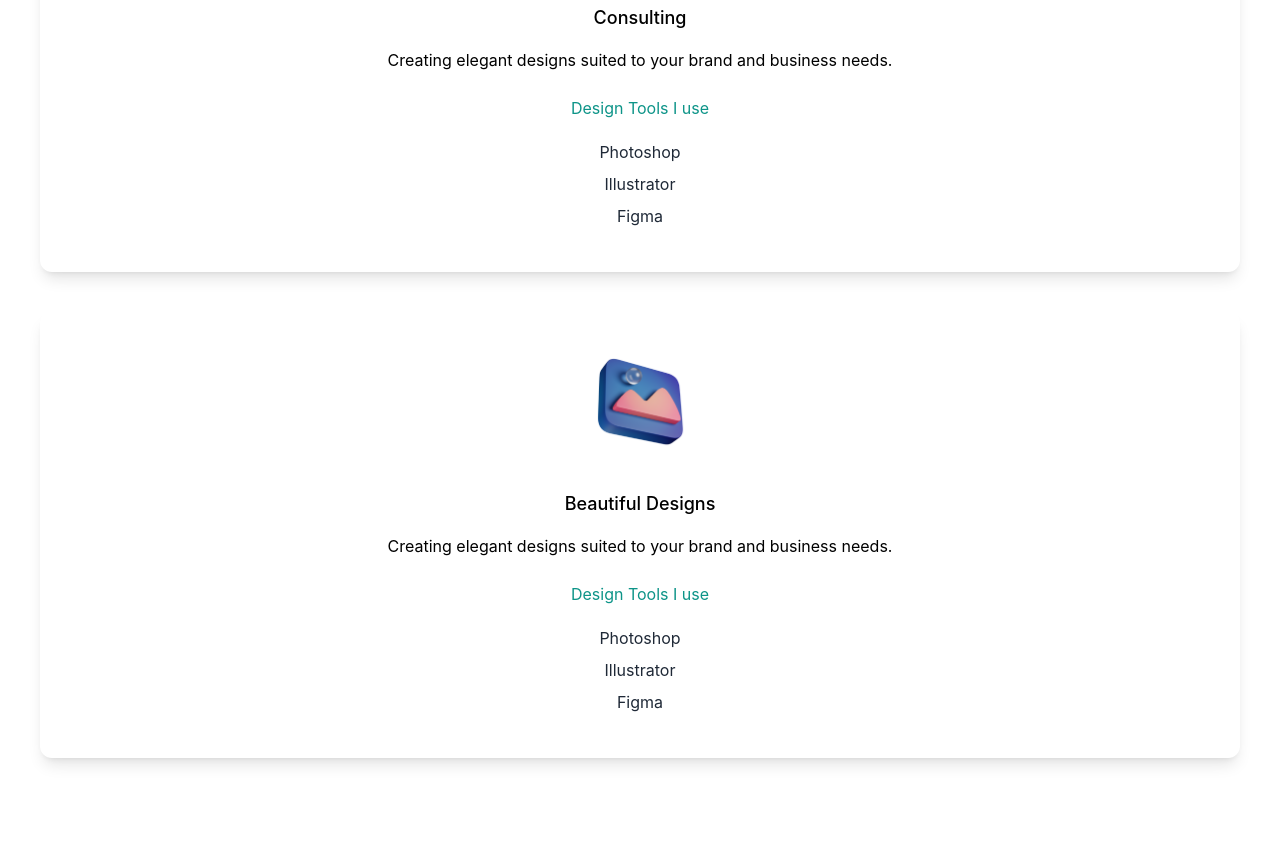
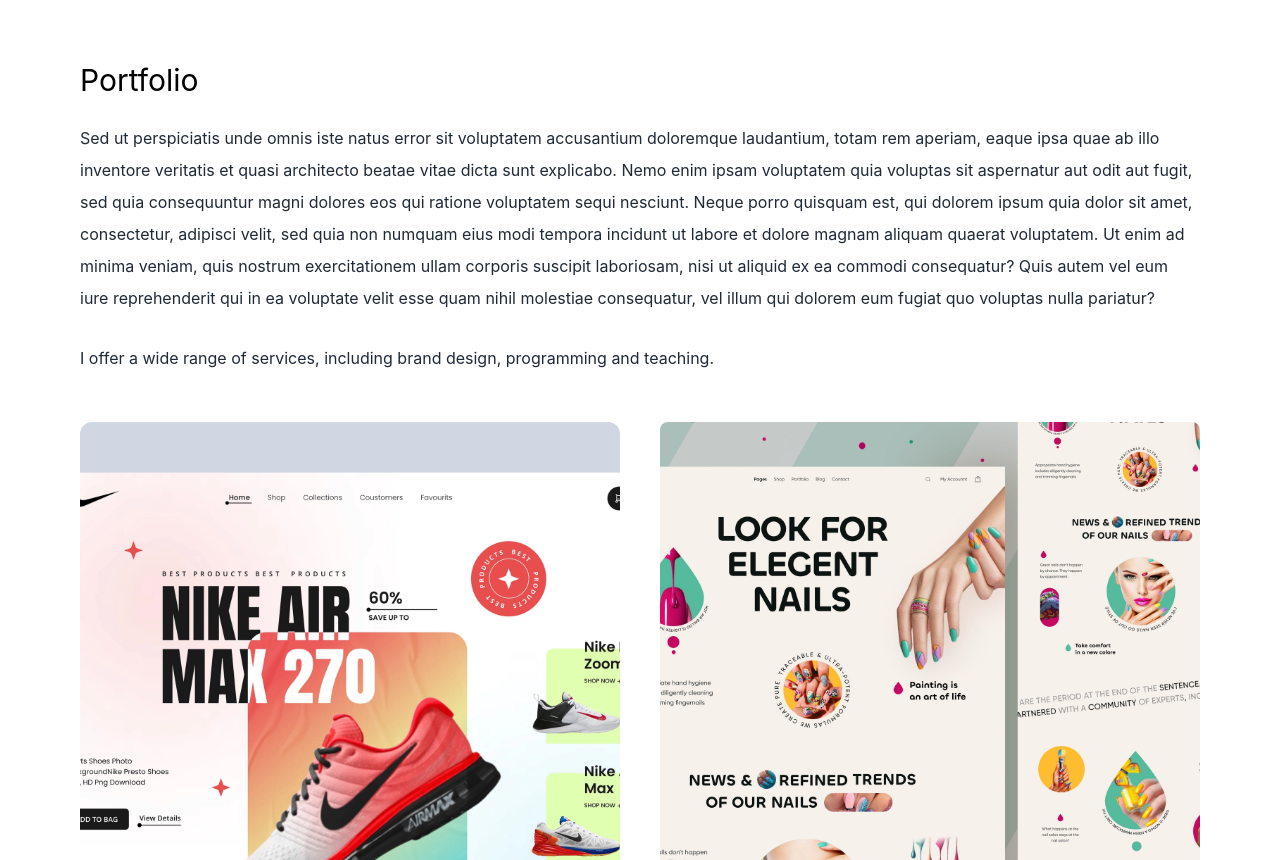
Before and after one commit to abdualblooshi/tailwind-portfolio, a Next.js app: page / in a window 1280 px wide. Shown: the part 1940-2800 px from the top of the page. Built offline with nearby package versions, Linux system fonts and the light colour scheme; a web font is replaced by a local one.

Commit message:
Added Dark Mode

```diff
--- a/pages/index.js
+++ b/pages/index.js
@@ -1,5 +1,6 @@
 import Head from "next/head";
-import { BsFillMoonStarsFill } from "react-icons/bs";
+import { useState } from "react";
+import { BsFillMoonStarsFill, BsFillSunFill } from "react-icons/bs";
 import {
   AiFillTwitterCircle,
   AiFillLinkedin,
@@ -19,21 +20,36 @@
 import web6 from "../public/web6.png";
 
 export default function Home() {
+  const [darkMode, setDarkMode] = useState(false);
   return (
-    <div>
+    <div className={darkMode ? "dark" : ""}>
       <Head>
         <title>Saeed Khalid Portfolio</title>
         <meta name="description" content="Generated by create next app" />
         <link rel="icon" href="/favicon.ico" />
       </Head>
 
-      <main className="bg-white px-10">
+      <main className="bg-white px-10 md:px-20 dark:bg-gray-900">
         <section className="min-h-screen">
           <nav className="py-10 mb-12 flex justify-between">
-            <h1 className="text-xl font-Archivo">Abdulrahman Alblooshi</h1>
+            <h1 className="text-xl font-Archivo dark:text-slate-50">
+              <a href="https://www.abdulrahmanalblooshi.com" target="_new">
+                Abdulrahman Alblooshi
+              </a>
+            </h1>
             <ul className="flex items-center">
               <li>
-                <BsFillMoonStarsFill className="cursor-pointer text-2xl" />
+                {darkMode ? (
+                  <BsFillSunFill
+                    className="text-2xl text-yellow-400 cursor-pointer"
+                    onClick={() => setDarkMode(false)}
+                  />
+                ) : (
+                  <BsFillMoonStarsFill
+                    onClick={() => setDarkMode(true)}
+                    className="cursor-pointer text-2xl text-gray-900"
+                  />
+                )}
               </li>
               <li>
                 <a
@@ -46,22 +62,23 @@
             </ul>
           </nav>
           <div className="text-center p-10">
-            <h2 className="text-5xl py-3 text-teal-600 font-semibold">
+            <h2 className="text-5xl py-3 text-teal-600 font-semibold md:text-6xl">
               Saeed Khalid
             </h2>
-            <h3 className="text-2xl py-2">Developer and Designer.</h3>
-            <p className="text-md py-5 leading-8 text-gray-800">
-              Freelancer providing web development and design services. I have
-              been working in the industry for 5 years. I have worked with
-              companies like Google, Facebook, and Amazon.
+            <h3 className="text-2xl py-2 md:text-3xl dark:text-slate-50">
+              Developer and Designer.
+            </h3>
+            <p className="text-md mx-auto py-2 leading-8 text-gray-800 dark:text-gray-300 md:text-lg max-w-xl">
+              Freelancer providing services for programming and design content
+              needs. Join me down below and let's get cracking!
             </p>
           </div>
-          <div className="text-5xl flex justify-center gap-16 py-3 text-gray-600">
+          <div className="text-5xl flex justify-center gap-16 text-gray-600">
             <AiFillTwitterCircle />
             <AiFillLinkedin />
             <AiFillYoutube />
           </div>
-          <div className="relative mx-auto bg-gradient-to-b from-teal-500 rounded-full w-80 h-80 mt-20 overflow-hidden">
+          <div className="relative mx-auto bg-gradient-to-b from-teal-500 rounded-full w-60 h-60 mt-20 overflow-hidden md:h-96 md:w-96">
             <Image src={deved} alt="dev ed" layout="fill" objectFit="cover" />
           </div>
         </section>
@@ -69,7 +86,7 @@
         <section className="py-20">
           <div>
             <h3 className="text-3xl py-1">Services</h3>
-            <p className="text-md py-5 leading-8 text-gray-800">
+            <p className="text-md py-5 leading-8 text-gray-800 dark:text-gray-300">
               Since the beginning of my journey as a freelance designer and
               developer nearly 10 years ago, I've done remote work for
               <span className="text-teal-500"> agencies</span>,consulted for
@@ -79,76 +96,157 @@
               perpetually working on improving my chops one design problem at a
               time.
             </p>
-            <p className="text-md py-2 leading-8 text-gray-800">
+            <p className="text-md py-2 leading-8 text-gray-800 dark:text-gray-300">
               I offer a wide range of services, including brand design,
               programming and teaching.
             </p>
           </div>
-          <div>
+          <div className="lg:flex justify-center gap-10">
             <div className="text-center shadow-lg p-10 rounded-xl my-10">
               <Image src={design} alt="design" width={100} height={100} />
-              <h3 className="text-lg font-medium pt-8 pb-2">
+              <h3 className="text-lg font-medium pt-8 pb-2 dark:text-slate-50">
                 Beautiful Designs
               </h3>
-              <p className="py-2">
+              <p className="py-2 dark:text-slate-50">
                 Creating elegant designs suited to your brand and business
                 needs.
               </p>
               <h4 className="py-4 text-teal-600">Design Tools I use</h4>
-              <p className="text-gray-800 py-1">Photoshop</p>
-              <p className="text-gray-800 py-1">Illustrator</p>
-              <p className="text-gray-800 py-1">Figma</p>
+              <p className="text-gray-800 dark:text-gray-300 py-1">Photoshop</p>
+              <p className="text-gray-800 dark:text-gray-300 py-1">
+                Illustrator
+              </p>
+              <p className="text-gray-800 dark:text-gray-300 py-1">Figma</p>
             </div>
             <div className="text-center shadow-lg p-10 rounded-xl my-10">
               <Image src={consulting} alt="design" width={100} height={100} />
-              <h3 className="text-lg font-medium pt-8 pb-2">Consulting</h3>
-              <p className="py-2">
-                Creating elegant designs suited to your brand and business
-                needs.
+              <h3 className="text-lg font-medium pt-8 pb-2 dark:text-slate-50">
+                Consulting
+              </h3>
+              <p className="py-2 dark:text-slate-50">
+                Helping you with your brand with my experience and knowledge.
               </p>
-              <h4 className="py-4 text-teal-600">Design Tools I use</h4>
-              <p className="text-gray-800 py-1">Photoshop</p>
-              <p className="text-gray-800 py-1">Illustrator</p>
-              <p className="text-gray-800 py-1">Figma</p>
+              <h4 className="py-4 text-teal-600">
+                Consulting services I provide
+              </h4>
+              <p className="text-gray-800 dark:text-gray-300 py-1">
+                Helping you with building your brand
+              </p>
+              <p className="text-gray-800 dark:text-gray-300 py-1">
+                Helping you with your business
+              </p>
+              <p className="text-gray-800 dark:text-gray-300 py-1">
+                Helping you with your website
+              </p>
             </div>
             <div className="text-center shadow-lg p-10 rounded-xl my-10">
-              <Image src={design} alt="design" width={100} height={100} />
-              <h3 className="text-lg font-medium pt-8 pb-2">
-                Beautiful Designs
+              <Image src={code} alt="design" width={100} height={100} />
+              <h3 className="text-lg font-medium pt-8 pb-2 dark:text-slate-50">
+                Coding
               </h3>
-              <p className="py-2">
-                Creating elegant designs suited to your brand and business
-                needs.
+              <p className="py-2 dark:text-slate-50">
+                I use the latest tech stacks, languages and frameworks.
               </p>
-              <h4 className="py-4 text-teal-600">Design Tools I use</h4>
-              <p className="text-gray-800 py-1">Photoshop</p>
-              <p className="text-gray-800 py-1">Illustrator</p>
-              <p className="text-gray-800 py-1">Figma</p>
+              <h4 className="py-4 text-teal-600">
+                Frameworks and languages I use
+              </h4>
+              <p className="text-gray-800 dark:text-gray-300 py-1">
+                JavaScript (Next.js/React.js)
+              </p>
+              <p className="text-gray-800 dark:text-gray-300 py-1">
+                Bootstrap & Tailwind
+              </p>
+              <p className="text-gray-800 dark:text-gray-300 py-1">
+                HTML & CSS
+              </p>
             </div>
           </div>
         </section>
 
         <section className="py-20">
           <div>
-            <h3 className="text-3xl py-1">Portfolio</h3>
-            <p className="text-md py-5 leading-8 text-gray-800">
-              Since the beginning of my journey as a freelance designer and
-              developer nearly 10 years ago, I've done remote work for
-              <span className="text-teal-500"> agencies</span>,consulted for
-              <span className="text-teal-500"> startups</span>, and collaborated
-              with talented people to create digital products for both business
-              and consumer use. I'm quietly confident, naturally curious, and
-              perpetually working on improving my chops one design problem at a
-              time.
+            <h3 className="text-3xl py-1 dark:text-slate-50">Portfolio</h3>
+            <p className="text-md py-5 leading-8 text-gray-800 dark:text-gray-300">
+              Sed ut perspiciatis unde omnis iste natus error sit voluptatem
+              accusantium doloremque laudantium, totam rem aperiam, eaque ipsa
+              quae ab illo inventore veritatis et quasi architecto beatae vitae
+              dicta sunt explicabo. Nemo enim ipsam voluptatem quia voluptas sit
+              aspernatur aut odit aut fugit, sed quia consequuntur magni dolores
+              eos qui ratione voluptatem sequi nesciunt. Neque porro quisquam
+              est, qui dolorem ipsum quia dolor sit amet, consectetur, adipisci
+              velit, sed quia non numquam eius modi tempora incidunt ut labore
+              et dolore magnam aliquam quaerat voluptatem. Ut enim ad minima
+              veniam, quis nostrum exercitationem ullam corporis suscipit
+              laboriosam, nisi ut aliquid ex ea commodi consequatur? Quis autem
+              vel eum iure reprehenderit qui in ea voluptate velit esse quam
+              nihil molestiae consequatur, vel illum qui dolorem eum fugiat quo
+              voluptas nulla pariatur?
             </p>
-            <p className="text-md py-2 leading-8 text-gray-800">
+            <p className="text-md py-2 leading-8 text-gray-800 dark:text-gray-300">
               I offer a wide range of services, including brand design,
               programming and teaching.
             </p>
           </div>
-          <div>
-            <div>
-              <Image src={web1} alt="web1"  />
+          <div className="flex flex-col gap-10 py-10 lg:flex-row lg:flex-wrap">
+            <div className="basis-1/3 flex-1">
+              <Image
+                src={web1}
+                alt="web1"
+                className="rounded-xl object-cover"
+                width={"100%"}
+                height={"100%"}
+                layout="responsive"
+              />
+            </div>
+            <div className="basis-1/3 flex-1">
+              <Image
+                src={web2}
+                alt="web1"
+                className="rounded-lg object-cover"
+                width={"100%"}
+                height={"100%"}
+                layout="responsive"
+              />
+            </div>
+            <div className="basis-1/3 flex-1">
+              <Image
+                src={web3}
+                alt="web1"
+                className="rounded-lg object-cover"
+                width={"100%"}
+                height={"100%"}
+                layout="responsive"
+              />
+            </div>
+            <div className="basis-1/3 flex-1">
+              <Image
+                src={web4}
+                alt="web1"
+                className="rounded-lg object-cover"
+                width={"100%"}
+                height={"100%"}
+                layout="responsive"
+              />
+            </div>
+            <div className="basis-1/3 flex-1">
+              <Image
+                src={web5}
+                alt="web1"
+                className="rounded-lg object-cover"
+                width={"100%"}
+                height={"100%"}
+                layout="responsive"
+              />
+            </div>
+            <div className="basis-1/3 flex-1">
+              <Image
+                src={web6}
+                alt="web1"
+                className="rounded-lg object-cover"
+                width={"100%"}
+                height={"100%"}
+                layout="responsive"
+              />
             </div>
           </div>
         </section>
```
